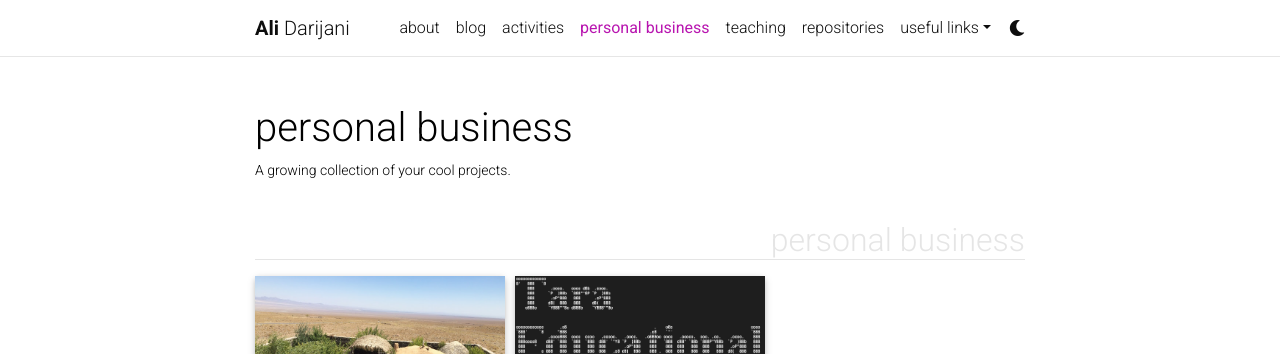
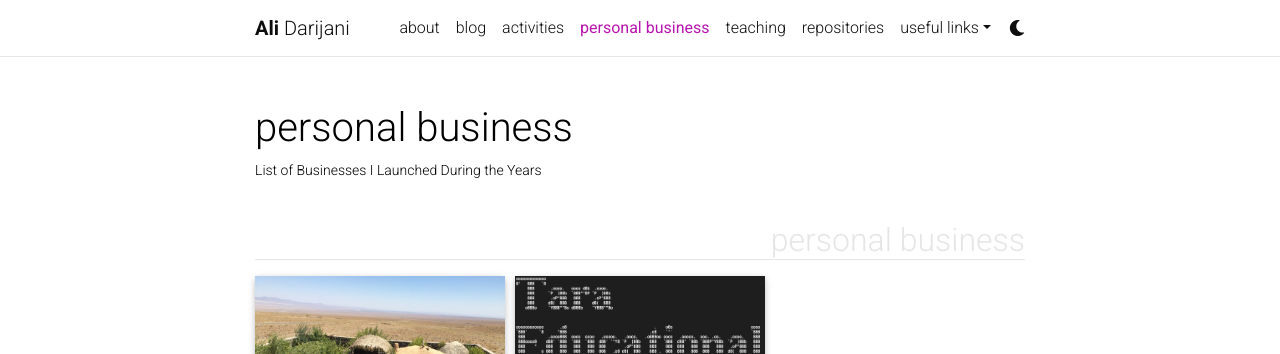
Before and after one commit to adarijani/adarijani.github.io_archived, a Jekyll site: the page built from _pages/personal_business.md, in a window 1280 px wide. Shown: the top 354 px of the page. Built offline with Jekyll 4.4.1, drawn with Linux system fonts in a browser that asks for light colours; full-size pictures stand in for the smaller copies a plugin makes; comment, search, counter and statistics services are not loaded; a style sheet for code colours, icons or effects is not loaded.

Commit message:
Update personal_business.md

```diff
--- a/_pages/personal_business.md
+++ b/_pages/personal_business.md
@@ -2,7 +2,7 @@
 layout: page
 title: personal business
 permalink: /personal business/
-description: A growing collection of your cool projects.
+description: List of Businesses I Launched During the Years
 nav: true
 nav_order: 3
 display_categories: [personal business]
```
